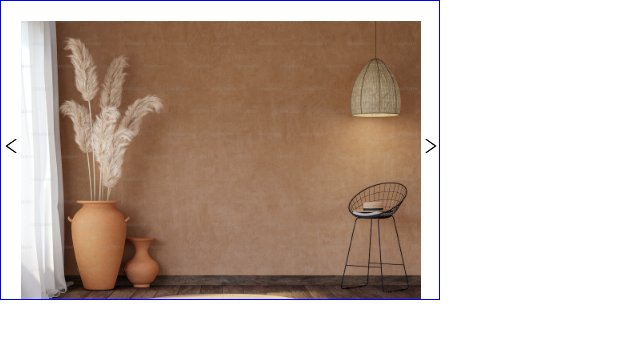
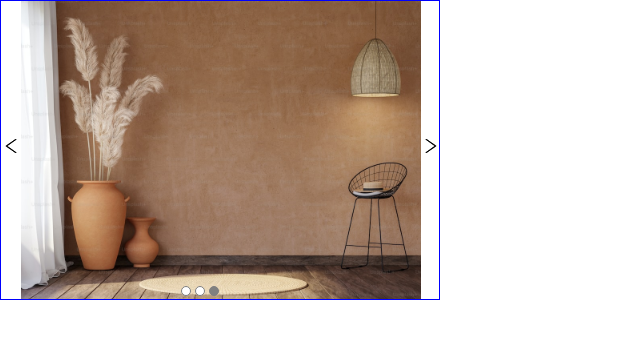
Before and after one commit to abdulkhaliquem9/react-horizontal-scroller, a React (Create React App) app: page / in a window 1280 px wide. Shown: the top 338 px of the page, without its empty margins (0-640 px from the left). Built offline with nearby package versions, Linux system fonts and the light colour scheme.

Commit message:
Feature/Carousole- fixed indicator & carousel track positioning

```diff
--- a/src/components/Carousel/index.scss
+++ b/src/components/Carousel/index.scss
@@ -42,8 +42,8 @@
 
         .carousel__nav {
             position: absolute;
-            bottom: -34px;
             left: 45%;
+            bottom: 0;
         }
 
         .carousel__indicator {
@@ -54,6 +54,7 @@
             margin: 0;
             margin-right: 4px;
             border: 1px solid gray;
+            background-color: white;
         }
 
         .carousel_track-container {
@@ -64,13 +65,14 @@
             position: relative;
 
             .carousel_track {
+                position: absolute;
+                top: 0;
                 margin: 0;
                 padding: 0;
                 list-style: none;
                 width: 100%;
                 display: flex;
 
-                position: absolute;
 
                 .carousel__slide {
                     // position: absolute;
@@ -94,7 +96,8 @@
 }
 
 .active-indicator {
-    background-color: gray;
+    background-color: gray !important;
+    border: 1px solid white;
 }
 
 /* Animation & Keyframes */
```
